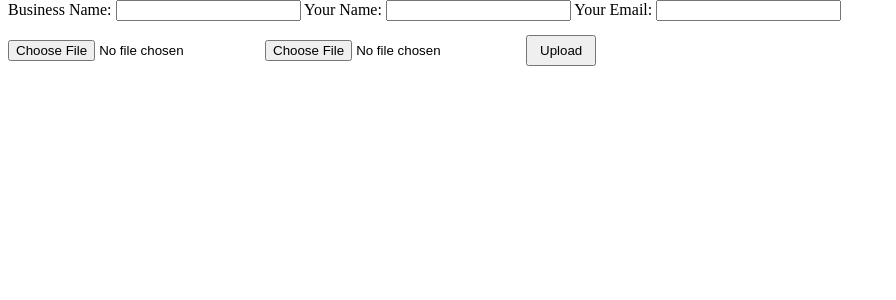
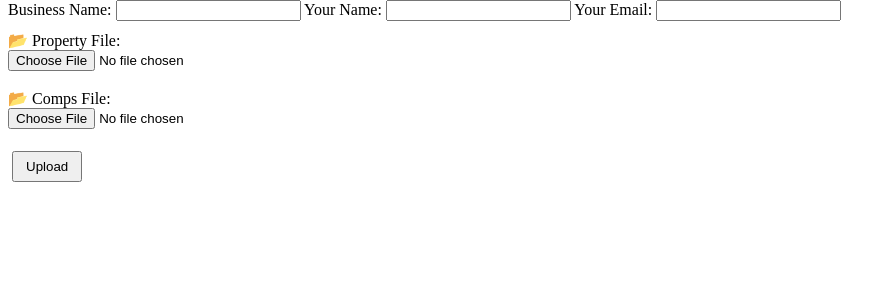
Before and after one commit to RSPS22/dealfinder, a Flask app: page / in a window 1280 px wide. Shown: the part 89-389 px from the top of the page, without its empty margins (0-896 px from the left). Run offline with Flask 3, Linux system fonts and the light colour scheme; data that the repository does not hold is empty.

Commit message:
Add files via upload

```diff
--- a/templates/index.html
+++ b/templates/index.html
@@ -25,8 +25,8 @@
         <label>Your Email: <input type="email" id="userEmail"></label>
     </div>
 
-    <input type="file" id="propertyFile">
-    <input type="file" id="compsFile">
+    <label>📂 Property File:<br><input type="file" id="propertyFile"></label><br><br>
+    <label>📂 Comps File:<br><input type="file" id="compsFile"></label><br><br>
     <button id="uploadBtn" class="btn">Upload</button>
 
     <table id="dataTable">
```
